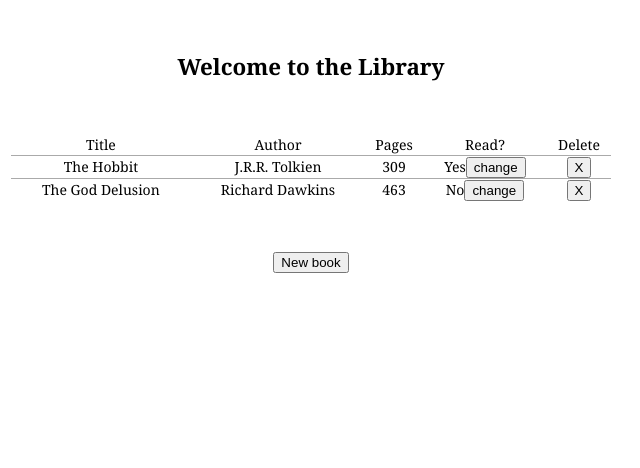
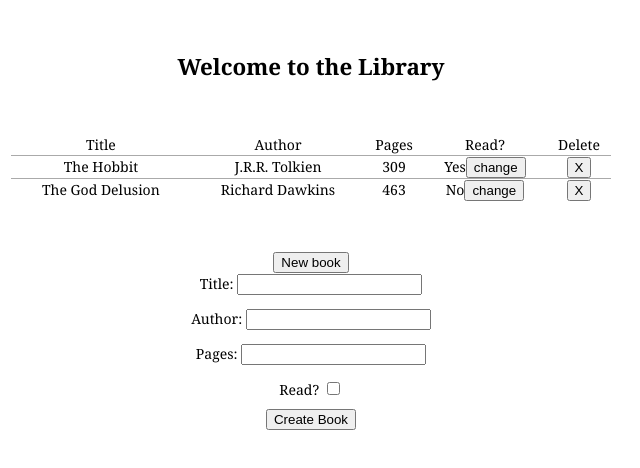
Before and after one commit to pudu87/library, a plain HTML site: page index.html in a window 1280 px wide. Both pictures are taken after a click on the button "New book". Shown: the whole page, without its empty margins (329-969 px from the left). Drawn offline with Linux system fonts and the light colour scheme.

Commit message:
add newBook form

```diff
--- a/index.html
+++ b/index.html
@@ -23,7 +23,21 @@
         </tr>
       </table>
 
-      <button type="button">New book</button>
+      <div class="new-book">
+        <button id="new-book-btn" type="button">New book</button>
+
+        <form id="new-book-form" hidden>
+          <label for="title">Title:</label>
+          <input type="text" id="title" name="title"><br>
+          <label for="author">Author:</label>
+          <input type="text" id="author" name="author"><br>
+          <label for="pages">Pages:</label>
+          <input type="number" id="pages" name="pages"><br>
+          <label for="read">Read?</label>
+          <input type="checkbox" id="read" name="read"><br>
+          <input type="submit" value="Create Book">
+        </form>
+      </div>
     </div>
 
     <script src="scripts/main.js"></script>
--- a/scripts/main.js
+++ b/scripts/main.js
@@ -1,4 +1,6 @@
 let myLibrary = [];
+
+const items = ["title", "author", "pages", "read"];
 
 function Book(title, author, pages, read) {
   this.title = title;
@@ -45,6 +47,12 @@ function showBooks() {
   })
 }
 
+const newBookBtn = document.querySelector('#new-book-btn');
+newBookBtn.addEventListener('click', () => {
+  const newBookForm = document.querySelector('#new-book-form');
+  newBookForm.hidden ? newBookForm.hidden = false : newBookForm.hidden = true;
+})
+
 let theHobbit = new Book("The Hobbit", "J.R.R. Tolkien", 309, true);
 addBookToLibrary(theHobbit);
 let theGodDelusion = new Book("The God Delusion", "Richard Dawkins", 463, false);
--- a/styles/main.css
+++ b/styles/main.css
@@ -21,3 +21,9 @@ table {
 td {
   border-top: 1px solid #aaa;
 }
+.new-book {
+  margin-top: 30px;
+}
+.new-book form > * {
+  margin-bottom: 1em;
+}
```
